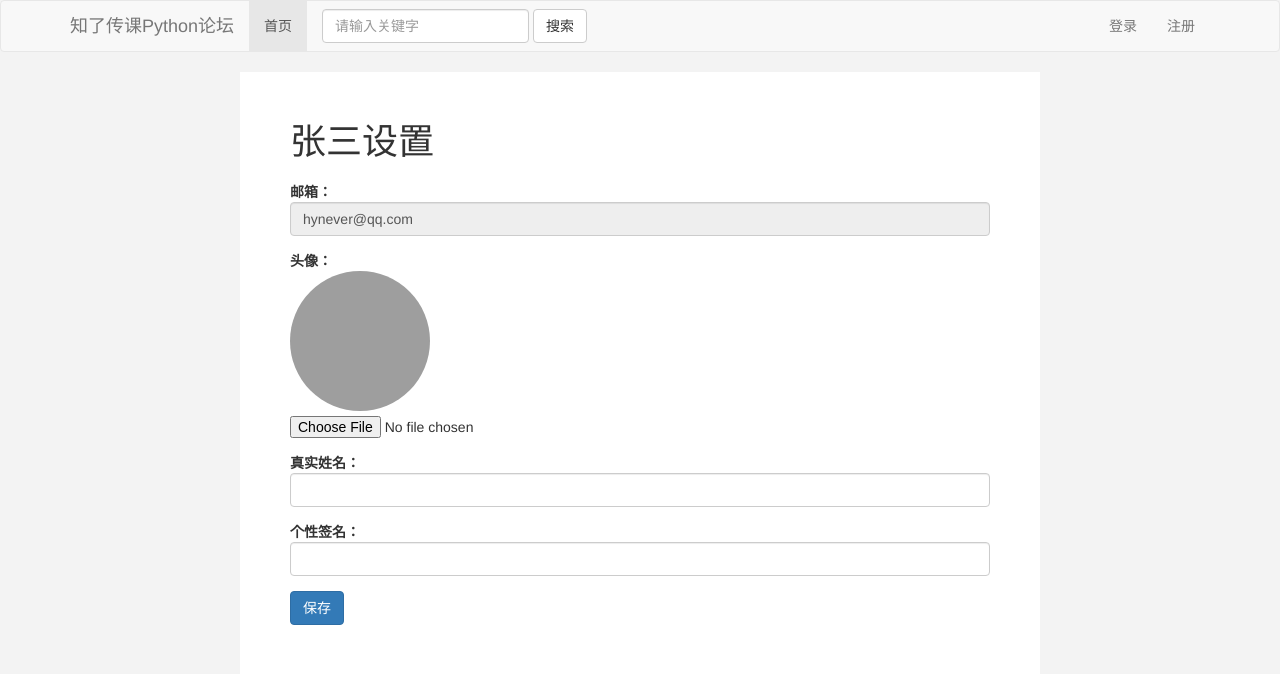
After one commit to JV-X/pythonbbs, a Flask app: page /setting in a window 1280 px wide. The commit adds this page. Shown: the top 674 px of the page. Run offline with Flask 3, Linux system fonts and the light colour scheme; some libraries are stand-ins or nearby versions; grey boxes are pictures that could not be loaded.

Commit message:
个人设置模板改造

```diff
--- a/apps/front/views.py
+++ b/apps/front/views.py
@@ -107,3 +107,8 @@ def register():
         else:
             message = form.messages[0]
             return restful.params_error(message=message)
+
+
+@bp.route('setting')
+def setting():
+    return render_template('front/setting.html')
--- a/templates/front/base.html
+++ b/templates/front/base.html
@@ -49,7 +49,7 @@
                         </a>
                         <ul class="dropdown-menu" aria-labelledby="dropdownMenu1">
                             <li><a href="#">后台管理</a></li>
-                            <li><a href="setting.html">设置</a></li>
+                            <li><a href="{{ url_for('front.setting') }}">设置</a></li>
                             <li><a href="{{url_for("front.logout")}}">注销</a></li>
                         </ul>
                     </li>
--- /dev/null
+++ b/templates/front/setting.html
@@ -0,0 +1,52 @@
+{% extends 'front/base.html' %}
+{% block title %}
+    知了课堂-个人设置
+{% endblock %}
+{% block head %}
+    <link rel="stylesheet" href="{{ url_for('static', filename='front/css/index.css') }}">
+    <style>
+        body {
+            background-color: #f3f3f3;
+        }
+
+        .setting-group {
+            width: 800px;
+            background-color: #ffffff;
+            margin: 0 auto;
+            padding: 50px;
+        }
+
+        #avatar-img {
+            width: 140px;
+            height: 140px;
+        }
+    </style>
+{% endblock %}
+{% block body %}
+    <div class="setting-group">
+        <h1>张三设置</h1>
+        <div style="height: 20px;"></div>
+        <form>
+            <div class="form-group">
+                <label for="exampleInputEmail1">邮箱：</label>
+                <input type="email" class="form-control" value="hynever@qq.com" readonly>
+            </div>
+            <div class="form-group">
+                <label>头像：</label>
+                <div class="input-group">
+                    <img src="../images/avatar.jpg" alt="..." class="img-circle" id="avatar-img">
+                    <input type="file" id="avatar-input" accept="image/jpeg, image/png">
+                </div>
+            </div>
+            <div class="form-group">
+                <label for="exampleInputPassword1">真实姓名：</label>
+                <input type="text" class="form-control" id="realname-input" value="">
+            </div>
+            <div class="form-group">
+                <label for="exampleInputPassword1">个性签名：</label>
+                <input type="text" class="form-control" id="signagure-input" value="">
+            </div>
+            <button type="submit" id="submit-btn" class="btn btn-primary">保存</button>
+        </form>
+    </div>
+{% endblock %}
```
